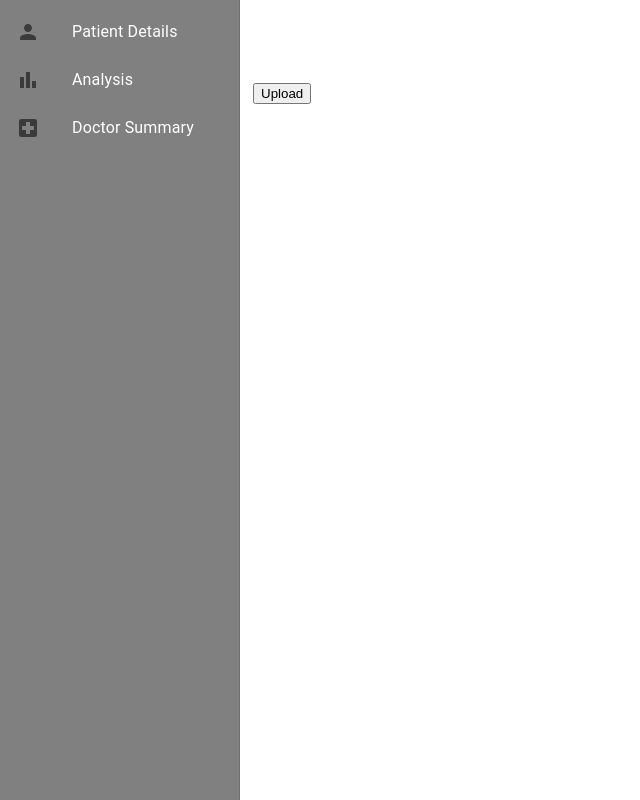
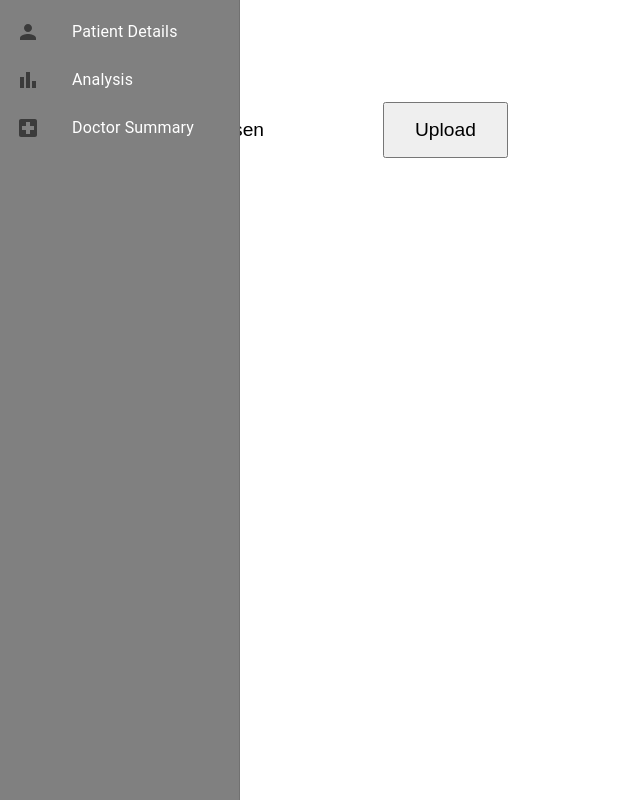
Before and after one commit to shaharAka/Chaim, a Next.js app: page /upload in a window 1280 px wide. Shown: the whole page, without its empty margins (0-640 px from the left). Built offline with nearby package versions, Linux system fonts and the light colour scheme.

Commit message:
Update upload.js

```diff
--- a/pages/upload.js
+++ b/pages/upload.js
@@ -2,6 +2,7 @@ import React, { useState, useRef } from 'react';
 import ReactCrop from 'react-image-crop';
 import 'react-image-crop/dist/ReactCrop.css';
 import LeftMenu from '../components/leftMenu';
+import { useMediaQuery } from '@mui/material';
 
 export default function UploadPage() {
   const [selectedFile, setSelectedFile] = useState();
@@ -13,6 +14,7 @@ export default function UploadPage() {
   const [maskArea, setMaskArea] = useState(); // State to hold the mask area
   const imgRef = useRef(null);
   const [deltaEValue, setDeltaEValue] = useState(); // State to hold the Delta E value
+  const isMobile = useMediaQuery('(max-width:600px)');
 
 
   const submitHandler = async (event) => {
@@ -82,13 +84,29 @@ export default function UploadPage() {
     setSelectedFile(event.target.files[0]);
   };
 
+  const mobileStyles = {
+    button: {
+      padding: '15px 30px',
+      fontSize: '1.2em',
+    },
+    input: {
+      fontSize: '1.2em',
+    },
+    container: {
+      padding: '20px',
+    },
+    title: {
+      fontSize: '2em',
+    }
+  };
+
   return (
-    <div>
-      <LeftMenu />  {/* Add LeftMenu here */}
-      <h1>Upload Image</h1>
+    <div style={mobileStyles.container}>
+      <LeftMenu />
+      <h1 style={mobileStyles.title}>Upload Image</h1>
       <form onSubmit={submitHandler}>
-        <input type="file" onChange={fileChangedHandler} />
-        <button type="submit">Upload</button>
+        <input type="file" onChange={fileChangedHandler} style={mobileStyles.input} />
+        <button type="submit" style={mobileStyles.button}>Upload</button>
       </form>
       {originalImageUrl &&
         <div>
@@ -100,7 +118,7 @@ export default function UploadPage() {
             onComplete={c => setCompletedCrop(c)}
             style={{maxWidth: "400px", maxHeight: "400px"}}
           />
-          <button onClick={segmentHandler}>Segment!</button>
+          <button onClick={segmentHandler} style={mobileStyles.button}>Segment!</button>
         </div>}
       {overlayImageUrl && <img src={overlayImageUrl} alt="Overlay" style={{width: "400px", height: "400px"}} />}
       <div>
```
